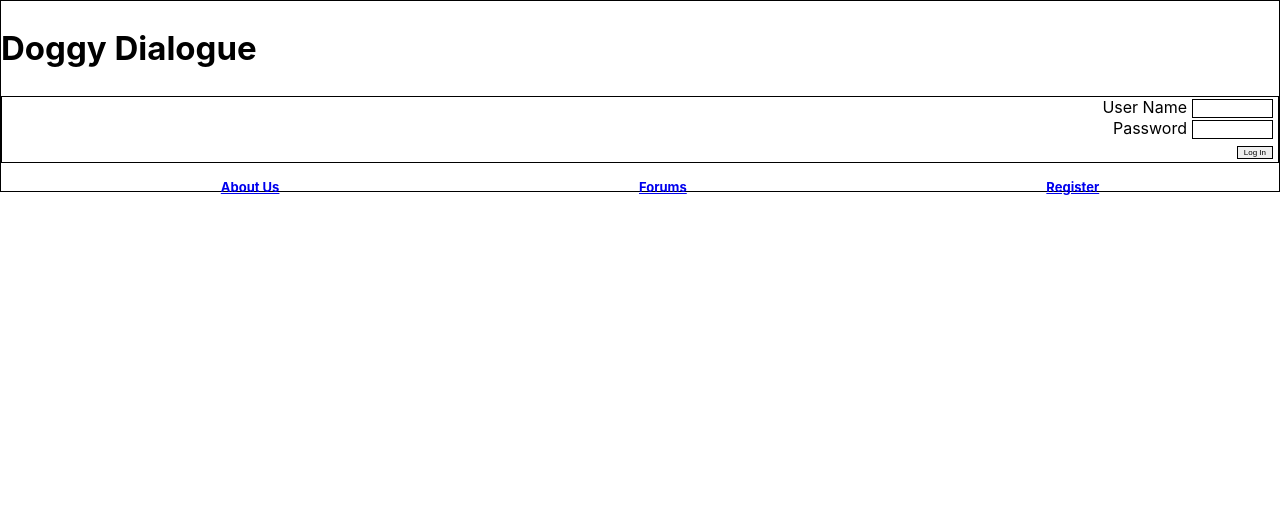
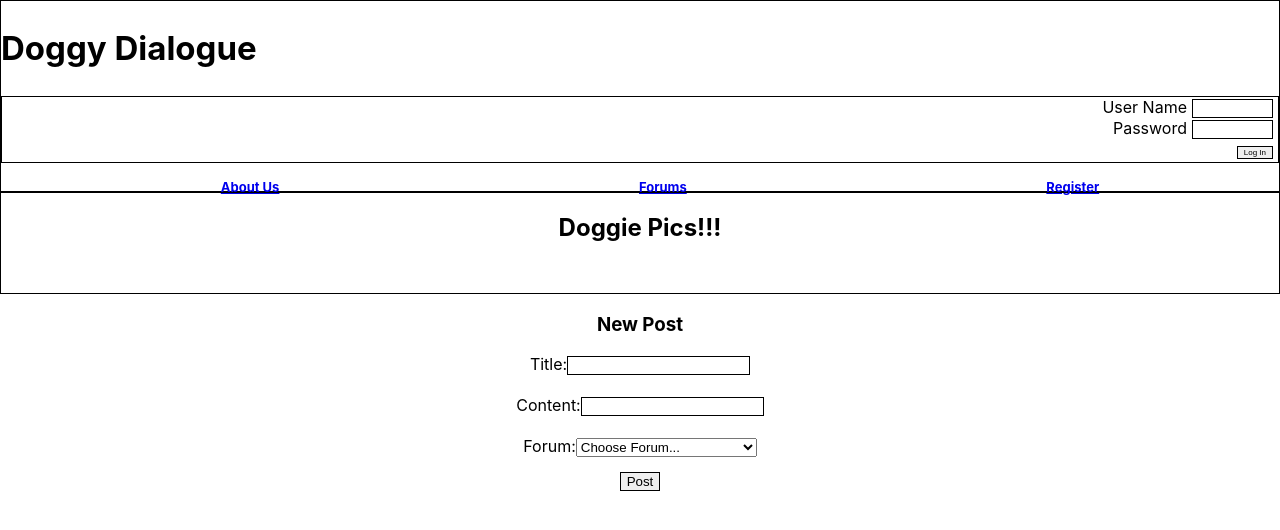
Before and after one commit to navin1551/doggy-dialogue-app, a React (Create React App) app: page /new-post in a window 1280 px wide. Shown: the top 530 px of the page. Built offline with nearby package versions, Linux system fonts and the light colour scheme.

Commit message:
new post form layout done

```diff
--- a/src/App.js
+++ b/src/App.js
@@ -7,6 +7,7 @@ import Footer from "./components/Footer";
 import Forums from "./components/Forums";
 import ForumPosts from "./components/ForumPosts";
 import UserPost from "./components/UserPost";
+import NewPost from "./components/NewPost";
 import Store from "./Store";
 import DoggyContext from "./DoggyContext";
 
@@ -32,6 +33,7 @@ export default class App extends React.Component {
               <Route exact path="/forums" component={Forums} />
               <Route path="/forums/:folderId" component={ForumPosts} />
               <Route path="/post/:postId" component={UserPost} />
+              <Route path="/new-post" component={NewPost} />
             </Switch>
           </main>
           <section>
--- a/src/components/Forums.css
+++ b/src/components/Forums.css
@@ -20,7 +20,7 @@
   font-weight: bold;
 }
 
-.doggy-picture-area {
+.forums-header-area {
   border: 1px solid black;
   height: 100px;
   text-align: center;
--- a/src/components/Forums.js
+++ b/src/components/Forums.js
@@ -6,7 +6,7 @@ export default class Forums extends React.Component {
   render() {
     return (
       <div>
-        <div className="doggy-picture-area">
+        <div className="forums-header-area">
           <h2>Forums</h2>
         </div>
         <div className="forum-headers">
--- /dev/null
+++ b/src/components/NewPost.css
@@ -0,0 +1,18 @@
+.new-post-header-area {
+  border: 1px solid black;
+  height: 100px;
+  text-align: center;
+}
+
+.forum-input {
+  border: 1px solid black;
+}
+
+.new-post-form {
+  text-align: center;
+}
+
+#new-post-button {
+  border: 1px solid black;
+  margin-top: 15px;
+}
--- /dev/null
+++ b/src/components/NewPost.js
@@ -0,0 +1,43 @@
+import React from "react";
+import "./NewPost.css";
+import DoggyContext from "../DoggyContext";
+
+export default class NewPost extends React.Component {
+  static contextType = DoggyContext;
+  render() {
+    return (
+      <div>
+        <div className="new-post-header-area">
+          <h2>Doggie Pics!!!</h2>
+        </div>
+        <div>
+          <form className="new-post-form">
+            <div>
+              <h3>New Post</h3>
+            </div>
+            <label htmlFor="title">Title:</label>
+            <input type="text" id="new-post-title" name="new-post-title" />
+            <br />
+            <br />
+            <label htmlFor="content">Content:</label>
+            <input type="text" id="new-post-content" name="new-post-content" />
+            <br />
+            <br />
+            <label htmlFor="forum">Forum:</label>
+            <select type="select" id="forum-input">
+              <option value="">Choose Forum...</option>
+              {this.context.store.forums.map(forum => (
+                <option key={forum.id} value={forum.id}>
+                  {forum.name}
+                </option>
+              ))}
+            </select>
+            <div>
+              <button id="new-post-button">Post</button>
+            </div>
+          </form>
+        </div>
+      </div>
+    );
+  }
+}
--- /dev/null
+++ b/src/components/UserPost.css
@@ -0,0 +1,5 @@
+.user-post-header-area {
+  border: 1px solid black;
+  height: 100px;
+  text-align: center;
+}
--- a/src/components/UserPost.js
+++ b/src/components/UserPost.js
@@ -3,6 +3,7 @@ import DoggyContext from "../DoggyContext";
 import Replies from "./Replies";
 import Question from "./Question";
 import AddReplyForm from "./AddReplyForm";
+import "./UserPost.css";
 
 export default class UserPost extends React.Component {
   static contextType = DoggyContext;
@@ -28,6 +29,9 @@ export default class UserPost extends React.Component {
 
     return (
       <div>
+        <div className="user-post-header-area">
+          <h2>Doggie Pics!!!</h2>
+        </div>
         <div>{question}</div>
         <div>{postReplies}</div>
         <div>
```
